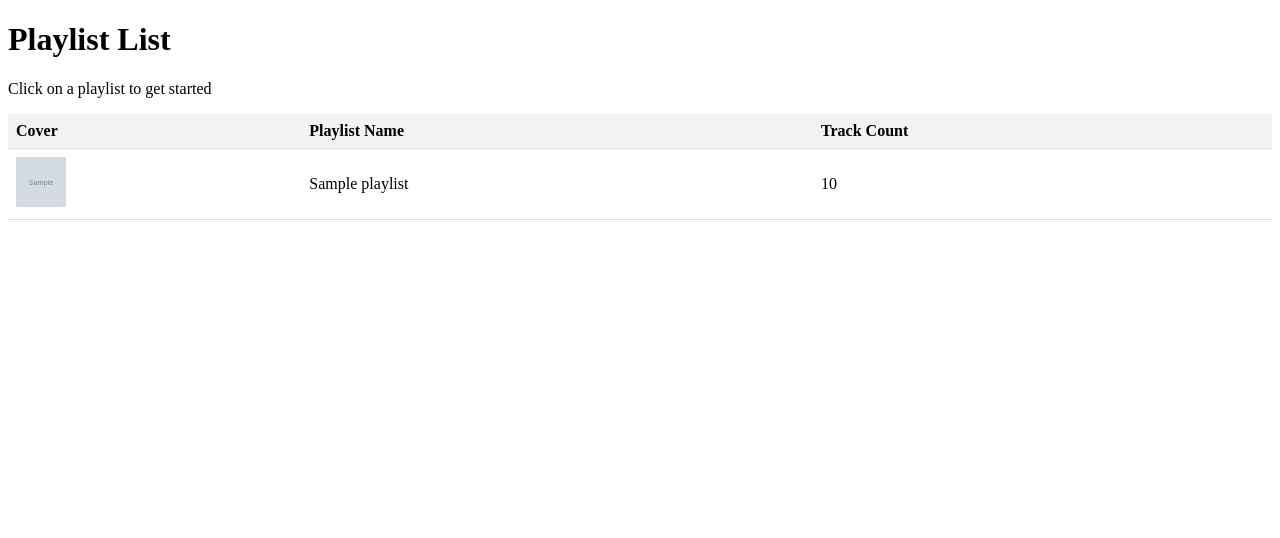
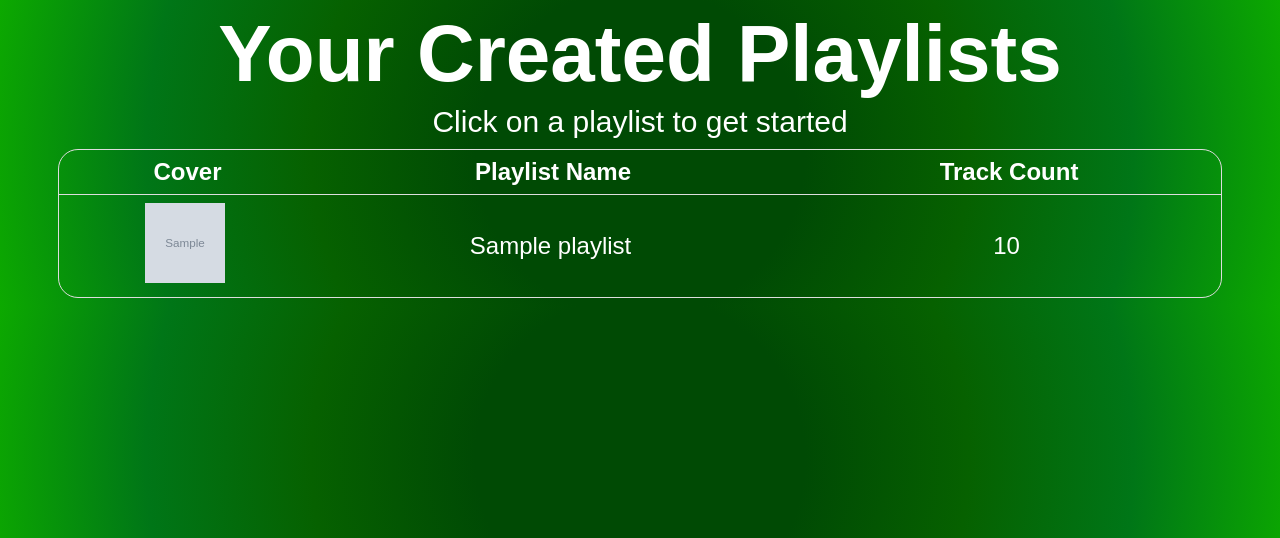
Before and after one commit to tweiss9/Sort-Spotify-Playlist, a Flask app: template templates/playlists.html in a window 1280 px wide. Shown: the top 538 px of the page. Run offline with Flask 3, Linux system fonts and the light colour scheme; the template is opened without the code that fills it: most values are stand-ins (such as "Sample title", 1, 10 or a date in 2020); grey boxes marked "Sample" are stand-in pictures.

Commit message:
Start of css on playlists page

```diff
--- a/static/css/playlists.css
+++ b/static/css/playlists.css
@@ -1,27 +1,54 @@
-table {
-    width: 100%;
-    border-collapse: collapse;
+h1 {
+  text-align: center;
+  font-size: 80px;
+  margin: auto;
+  font-family: "Circular", sans-serif;
 }
 
-  th,
-  td {
-    padding: 8px;
-    text-align: left;
-    border-bottom: 1px solid #ddd;
+p {
+  text-align: center;
+  font-size: 30px;
+  font-family: "Circular", sans-serif;
+  margin: auto;
+  padding: 5px 0px 10px 0px;
 }
 
-  th {
-    background-color: #f2f2f2;
+body {
+  background: radial-gradient(circle, rgba(0,74,4,1) 25%, rgba(6,97,0,1) 50%, rgba(0,118,23,1) 75%, rgba(12,169,0,1) 100%);  color : white;
+}
+
+table {
+  width: calc(100% - 100px);
+  border-radius: 20px;
+  border: 1px solid #ddd;
+  max-height: 400px;
+  margin: auto;
+  font-family: "Circular", sans-serif;
+  font-size: x-large;
+  border-collapse: separate;
+  border-spacing: 0;
+}
+
+th{
+  padding: 8px 3px 8px 10px;
+  text-align: center;
+  border-bottom: 1px solid #ddd;
+  font-weight: bold;
+}
+td {
+  padding: 8px 3px 8px 5px;
+  text-align: center;
+  border-right: none;
+}
+
+tr:hover {
+  background-color: #75ae6f;
+  cursor: pointer;
 }
 
 .playlist-cover,
 .album-cover {
-    width: 50px;
-    height: 50px;
+  width: 80px;
+  height: 80px;
   object-fit: cover;
 }
-
-  tr:hover {
-    background-color: #b7b7b7;
-    cursor: pointer;
-  }
--- a/templates/playlists.html
+++ b/templates/playlists.html
@@ -11,7 +11,7 @@
    <script src="{{ url_for('static', filename='js/playlists.js') }}"></script>
   </head>
   <body>
-    <h1>Playlist List</h1>
+    <h1>Your Created Playlists</h1>
     <p>Click on a playlist to get started</p>
     <table>
       <thead>
```
Lines whose indentation alone changed are shown as unchanged.
